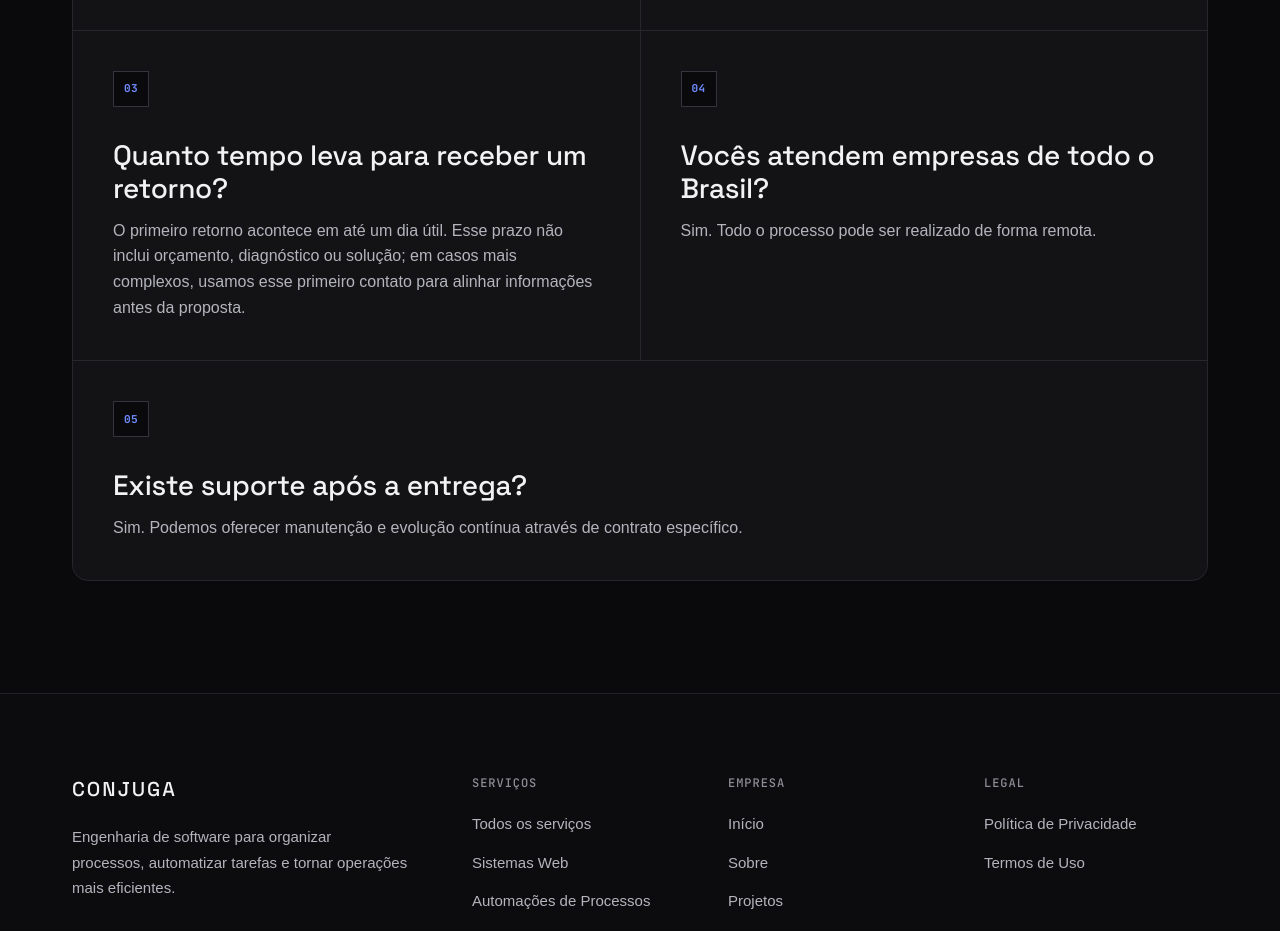
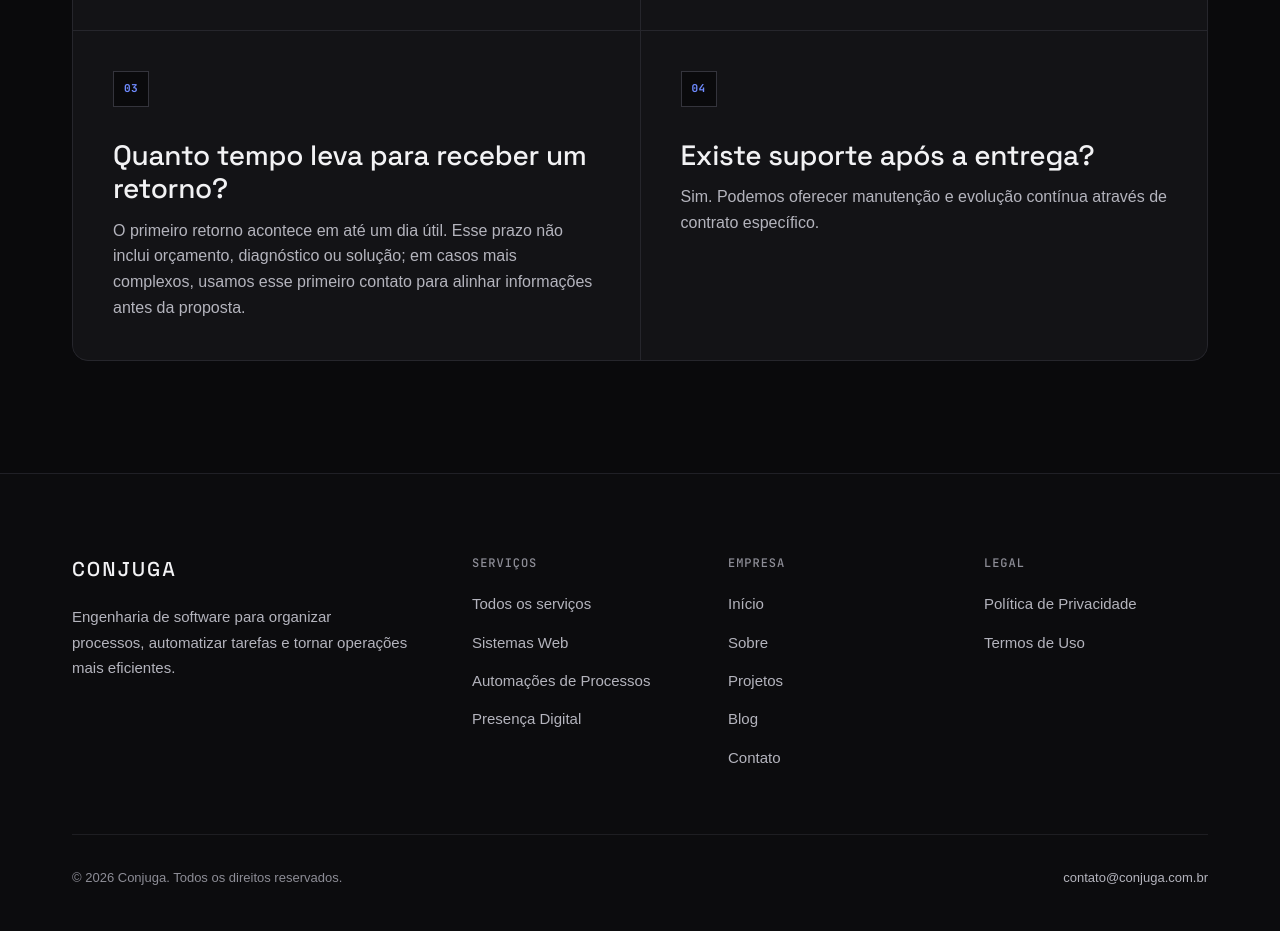
Before and after one commit to marllonpanisset/conjuga, a Next.js app: page /contato in a window 1280 px wide. Shown: the part 4920-5851 px from the top of the page. Built offline with nearby package versions, Linux system fonts and the light colour scheme; no server answers; a web font is replaced by a local one.

Commit message:
fix: remover afirmação de cobertura nacional

```diff
--- a/app/(marketing)/contato/page.tsx
+++ b/app/(marketing)/contato/page.tsx
@@ -87,10 +87,6 @@ const faqItems = [
     question: "Quanto tempo leva para receber um retorno?",
     answer:
       "O primeiro retorno acontece em até um dia útil. Esse prazo não inclui orçamento, diagnóstico ou solução; em casos mais complexos, usamos esse primeiro contato para alinhar informações antes da proposta.",
-  },
-  {
-    question: "Vocês atendem empresas de todo o Brasil?",
-    answer: "Sim. Todo o processo pode ser realizado de forma remota.",
   },
   {
     question: "Existe suporte após a entrega?",
```
